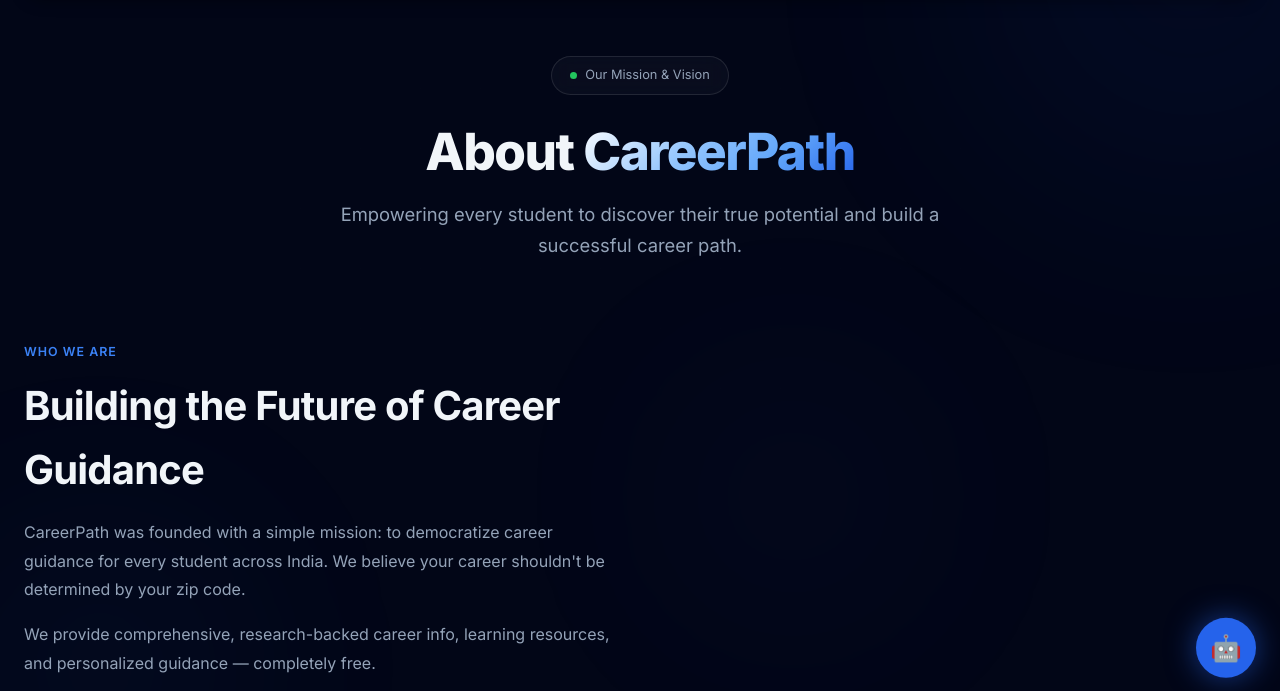
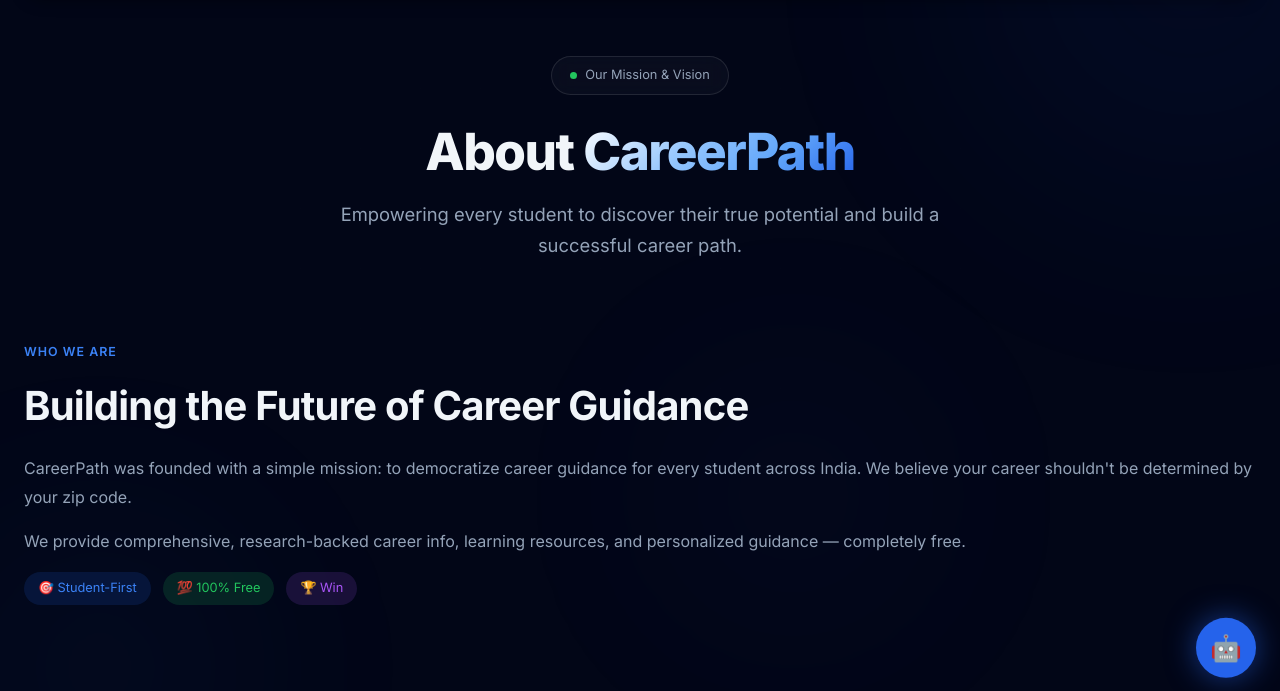
Before and after one commit to rogith-cyber/carrerpath, a website: page about.html in a window 1280 px wide. Shown: the part 92-783 px from the top of the page. Drawn offline with Linux system fonts and the light colour scheme.

Commit message:
Update about.html

```diff
--- a/about.html
+++ b/about.html
@@ -33,7 +33,7 @@
             <p class="hero__subtitle">Empowering every student to discover their true potential and build a successful career path.</p>
         </section>
         <section class="section" style="padding-top:10px;">
-            <div style="display:grid;grid-template-columns:1fr 1fr;gap:40px;align-items:center;">
+            <div class="responsive-grid">
                 <div>
                     <span class="section__label">Who We Are</span>
                     <h2 class="section__title" style="margin-bottom:16px;">Building the Future of Career Guidance</h2>
```
